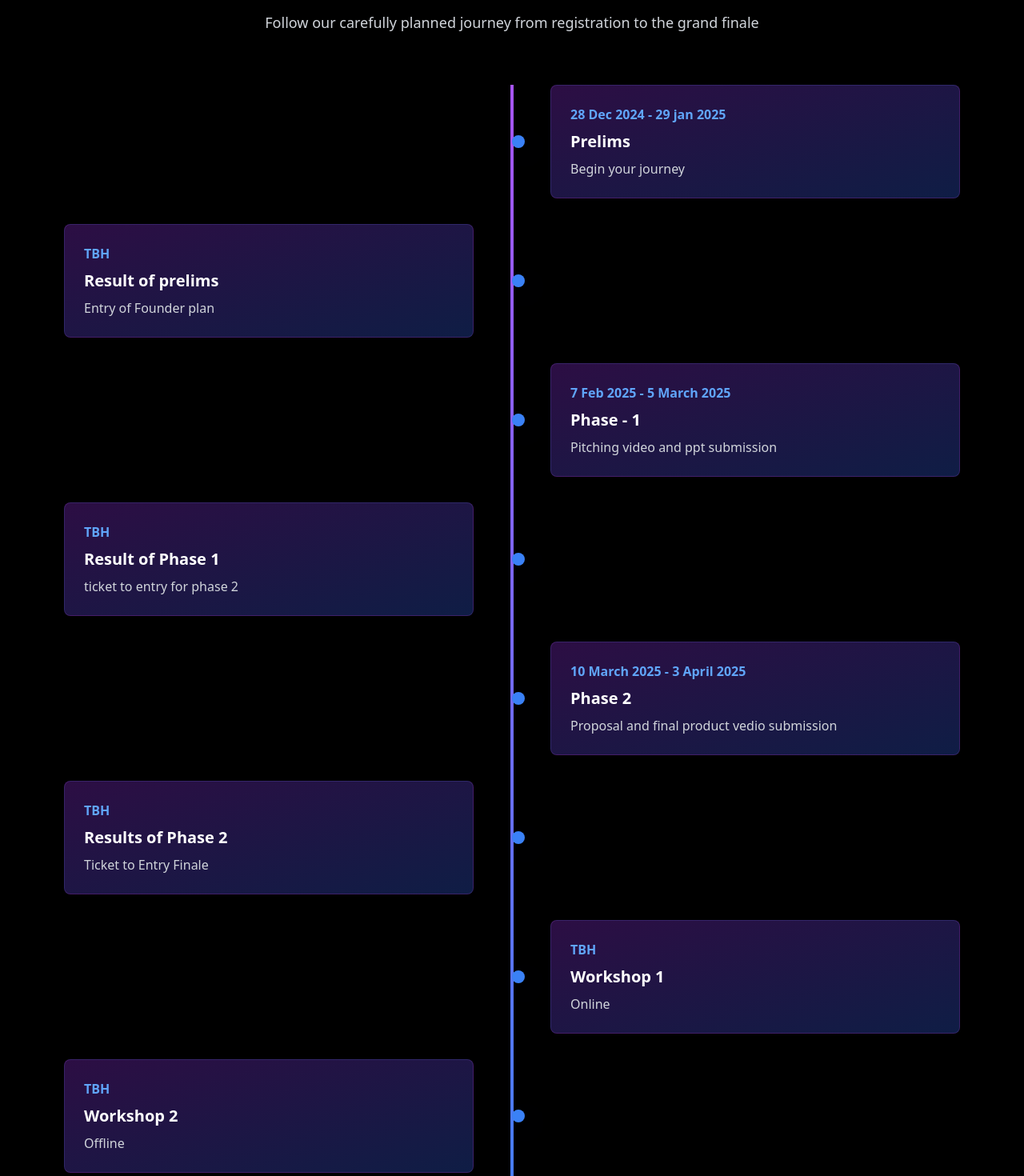
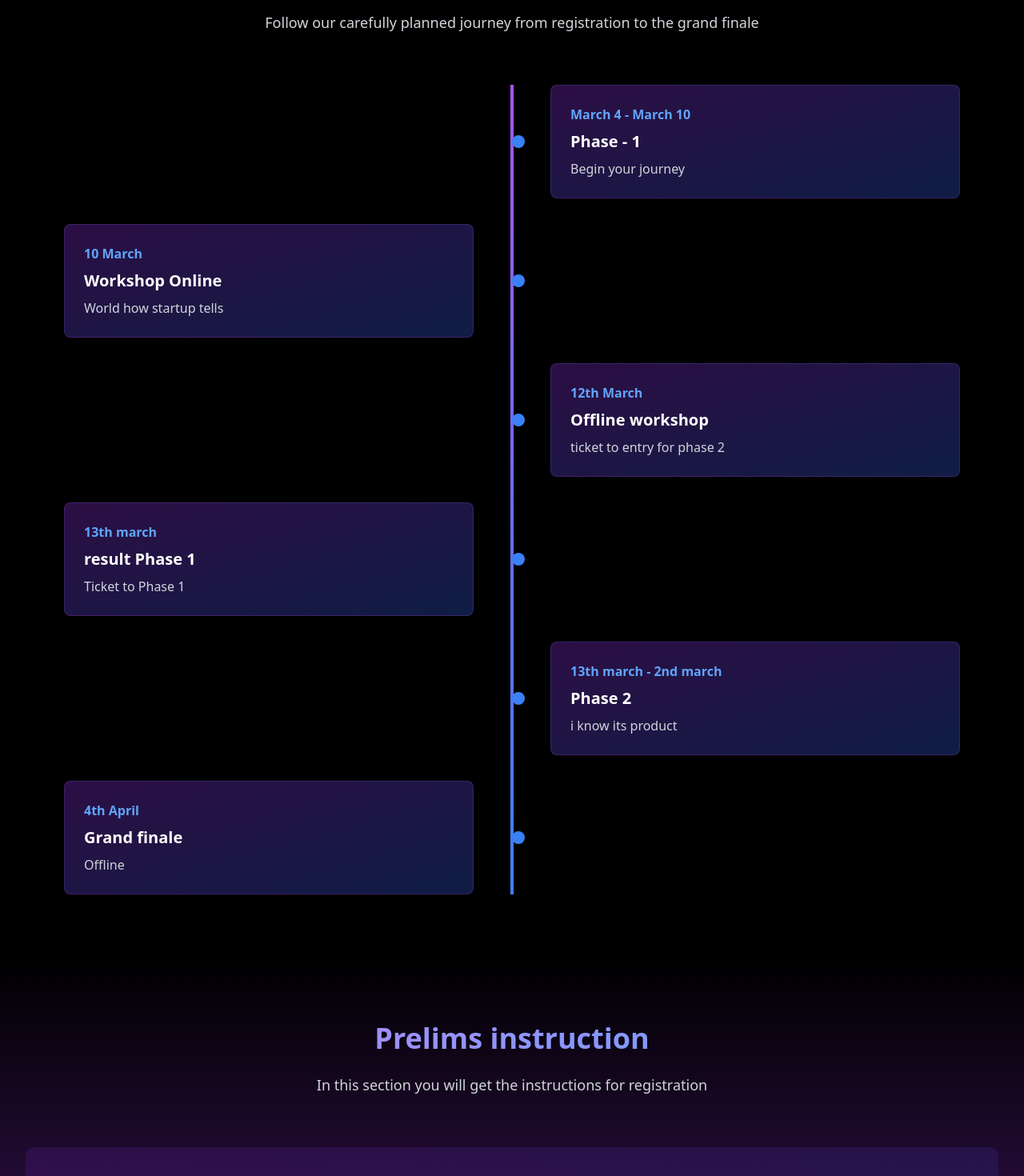
Before and after one commit to vijayakumarjith/startupspar, a React (Vite) app: page / in a window 1280 px wide. Shown: the part 1920-3390 px from the top of the page at 80% size. Built offline with nearby package versions, Linux system fonts and the light colour scheme; no server answers; the database is empty.

Commit message:
Timeline.tsx

```diff
--- a/src/components/Timeline.tsx
+++ b/src/components/Timeline.tsx
@@ -10,47 +10,33 @@ const Timeline = () => {
 
   const timelineEvents = [
     {
-      date: '28 Dec 2024 - 29 jan 2025',
-      title: 'Prelims',
+      date: 'March 4 - March 10',
+      title: 'Phase - 1',
       description: 'Begin your journey ',
     },
     {
-      date: 'TBH',
-      title: 'Result of prelims',
-      description: 'Entry of Founder plan',
+      date: '10 March',
+      title: 'Workshop Online',
+      description: 'World how startup tells',
     },
     {
-      date: '7 Feb 2025 - 5 March 2025',
-      title: 'Phase - 1',
-      description: 'Pitching video and ppt submission',
-    },
-    {
-      date: 'TBH',
-      title: 'Result of Phase 1',
+      date: '12th March',
+      title: 'Offline workshop',
       description: 'ticket to entry for phase 2',
     },
     {
-      date: '10 March 2025 - 3 April 2025',
-      title: 'Phase 2',
-      description: 'Proposal and final product vedio submission',
+      date: '13th march',
+      title: 'result Phase 1',
+      description: 'Ticket to Phase 1',
     },
     {
-      date: 'TBH',
-      title: 'Results of Phase 2',
-      description: 'Ticket to Entry Finale',
+      date: '13th march - 2nd march',
+      title: 'Phase 2',
+      description: 'i know its product',
     },
+
     {
-      date: 'TBH',
-      title: 'Workshop 1',
-      description: 'Online',
-    },
-    {
-      date: 'TBH',
-      title: 'Workshop 2',
-      description: 'Offline',
-    },
-    {
-      date: 'TBH',
+      date: '4th April',
       title: 'Grand finale',
       description: 'Offline',
     },
```
